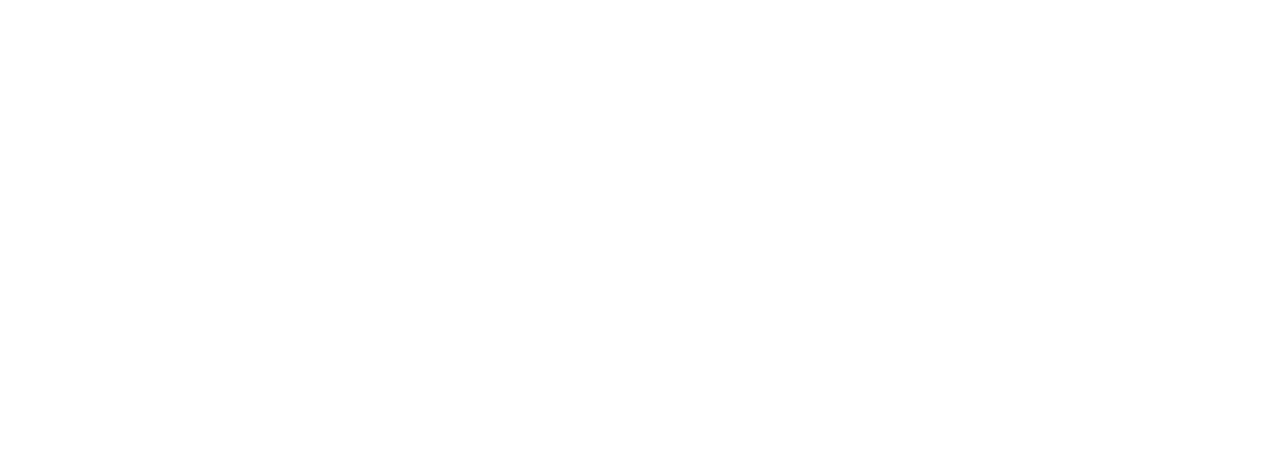
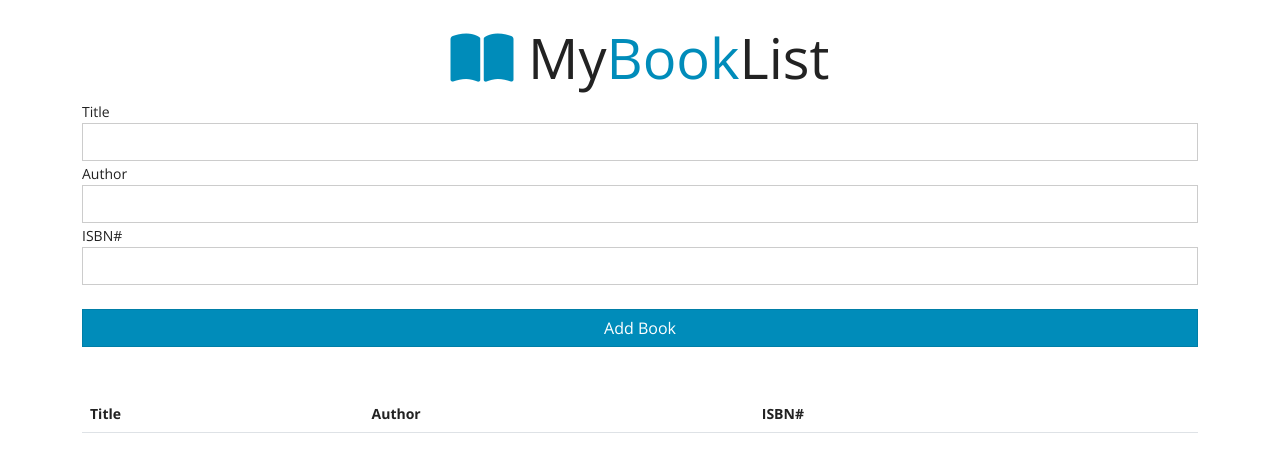
Before and after one commit to MirandaMG20/my_book_list, a plain HTML site: page index.html in a window 1280 px wide. Drawn offline with nearby package versions, Linux system fonts and the light colour scheme.

Commit message:
Add a Book

```diff
--- a/app.js
+++ b/app.js
@@ -0,0 +1,23 @@
+// Book Class: Represent a Book
+class Book {
+    constructor(title, author, isbn) {
+        this.title = title;
+        this.author = author;
+        this.isbn = isbn;
+    }
+}
+
+// UI Class: Handle UI Tasks
+class UI {
+    static displayBooks() {
+
+    }
+}
+
+// Store Class: Handles Storage
+
+// Event: Display Books
+
+// Event: Add a Book
+
+// Event: Remove a Book
--- a/index.html
+++ b/index.html
@@ -1,11 +1,61 @@
 <!DOCTYPE html>
 <html lang="en">
+
 <head>
     <meta charset="UTF-8">
     <meta name="viewport" content="width=device-width, initial-scale=1.0">
-    <title>Document</title>
+    <meta http-equiv="X-UA-Compatible" content="ie=edge"> <!-- compatibility mode for a webpage in Internet Explorer -->
+    <!-- fontawesome -->
+    <script src="https://kit.fontawesome.com/17b6a62c27.js" crossorigin="anonymous"></script>
+    <!-- Style of the form from bootswatch -->
+    <link rel="stylesheet" href="https://bootswatch.com/5/yeti/bootstrap.min.css">
+    <title>MyBookList App</title>
 </head>
+
 <body>
 
+    <div class="container mt-4">
+        <!-- FORM TITLE -->
+        <h1 class="display-4 text-center">
+            <i class="fas fa-book-open text-primary"></i>
+            My<span class="text-primary">Book</span>List
+        </h1>
+
+        <form id="book-form">
+            <!-- INPUTS -->
+            <div class="form-group">
+                <label for="title">Title</label>
+                <input type="text" id="title" class="form-control">
+            </div>
+            <div class="form-group">
+                <label for="author">Author</label>
+                <input type="text" id="author" class="form-control">
+            </div>
+            <div class="form-group">
+                <label for="isbn">ISBN#</label>
+                <input type="text" id="isbn" class="form-control">
+            </div>
+
+            <div class="d-grid mt-4">
+                <input type="submit" value="Add Book" class="btn btn-primary btn-block">
+            </div>
+
+        </form>
+
+        <table class="table table-striped mt-5">
+            <thead>
+                <tr>
+                    <th>Title</th>
+                    <th>Author</th>
+                    <th>ISBN#</th>
+                    <th></th>
+                </tr>
+            </thead>
+            <tbody id="book-list"></tbody>
+        </table>
+    </div>
+
+    <script src="app.js"></script>
 </body>
+
 </html>
```
